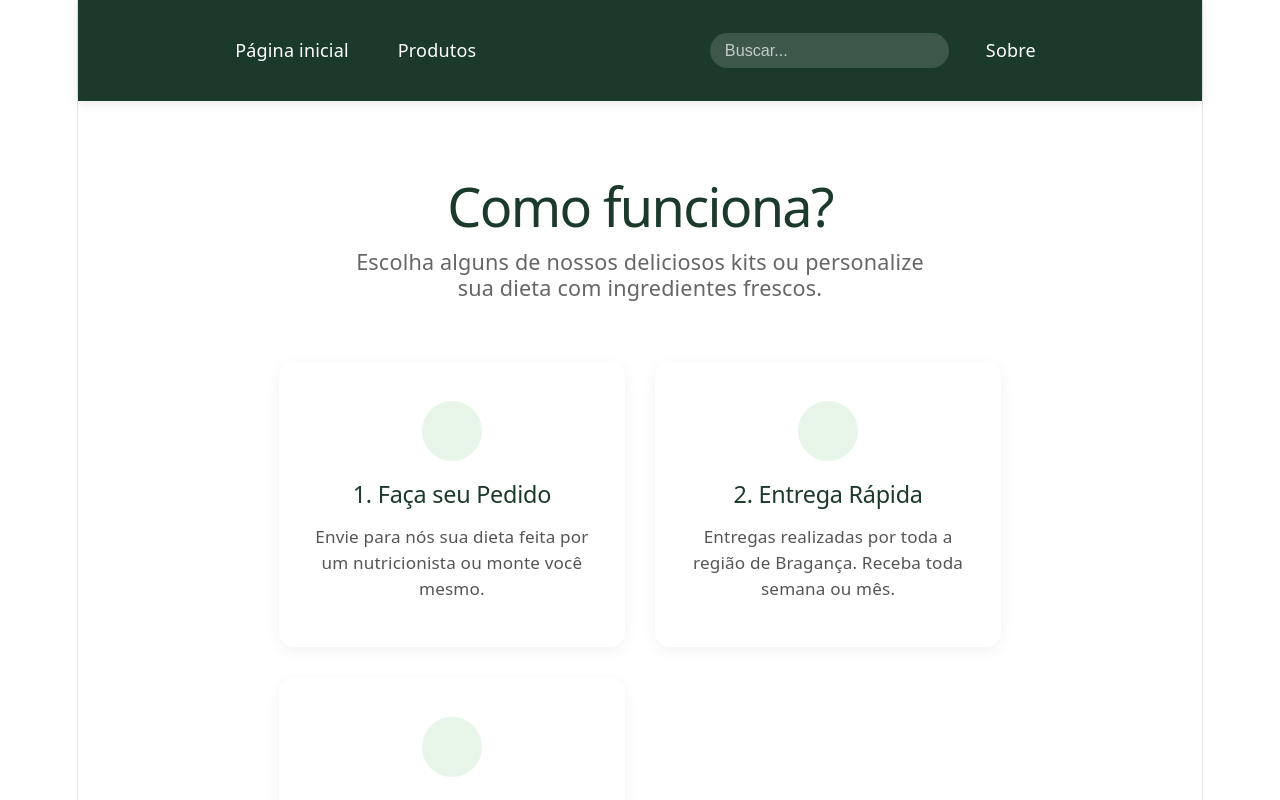
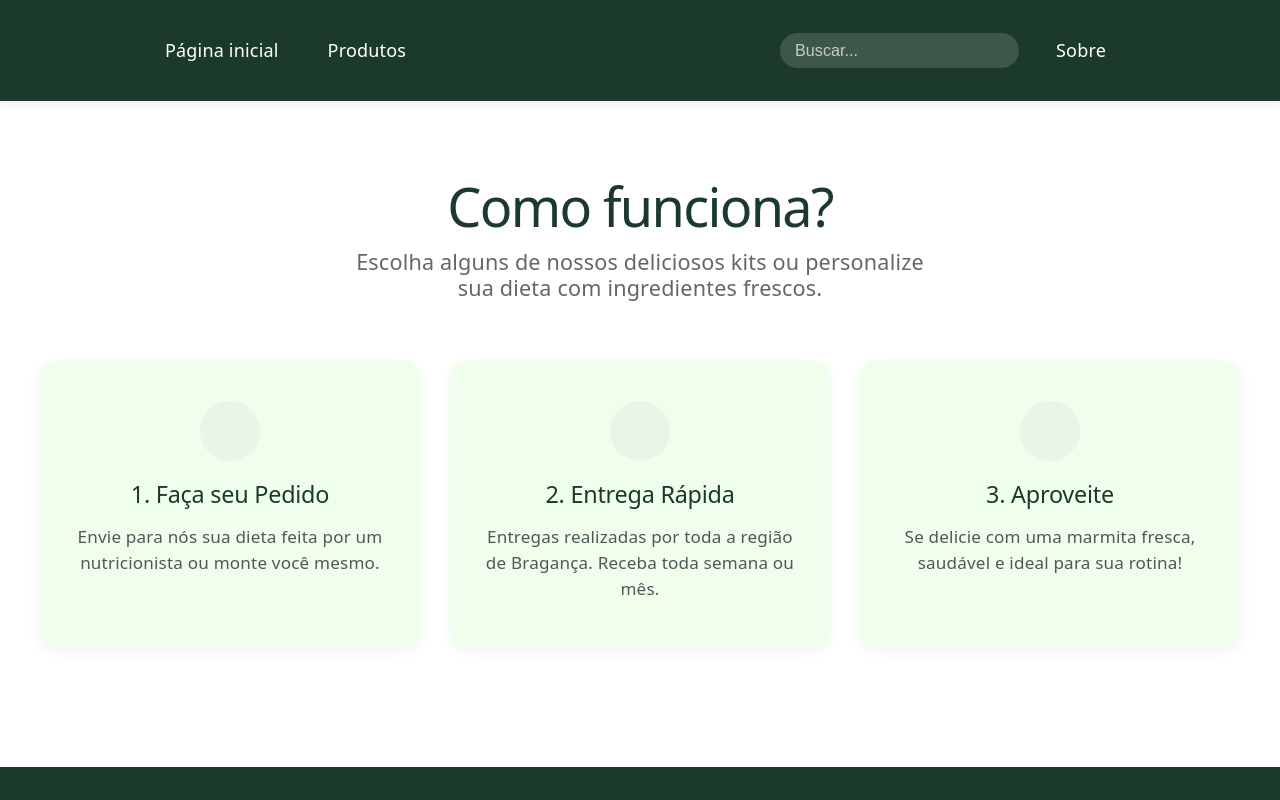
Before and after one commit to CarlosSantos-0/PapadaWal, a React (Vite) app: page / in a window 1280 px wide. Shown: the top 800 px of the page. Built offline with nearby package versions, Linux system fonts and the light colour scheme.

Commit message:
Add files via upload

```diff
--- a/index.html
+++ b/index.html
@@ -4,7 +4,7 @@
     <meta charset="UTF-8" />
     <link rel="icon" type="image/svg+xml" href="/favicon.svg" />
     <meta name="viewport" content="width=device-width, initial-scale=1.0" />
-    <title>papadawal</title>
+    <title>prj01</title>
   </head>
   <body>
     <div id="root"></div>
--- a/package.json
+++ b/package.json
@@ -1,5 +1,5 @@
 {
-  "name": "papadawal",
+  "name": "prj01",
   "private": true,
   "version": "0.0.0",
   "type": "module",
--- a/src/App.jsx
+++ b/src/App.jsx
@@ -1,4 +1,5 @@
 import './App.css'
+import Envio from './components/Envio/Envio'
 import Footer from './components/Footer/Footer'
 import Main from './components/Main/Main'
 import Toolbar from './components/Toolbar/Toolbar'
--- /dev/null
+++ b/src/components/Envio/Envio.jsx
@@ -0,0 +1,13 @@
+function Envio() {
+
+    return (
+        <>
+            <div>
+                <h2>Envio</h2>
+                <p></p>
+            </div>
+        </>
+    )
+}
+
+export default Envio;
--- a/src/components/Main/styles.module.css
+++ b/src/components/Main/styles.module.css
@@ -38,7 +38,7 @@
 }
 
 .stepCard {
-    background: var(--white);
+    background: #f0ffec;
     padding: 40px 30px;
     border-radius: 15px;
     box-shadow: var(--shadow);
--- a/src/index.css
+++ b/src/index.css
@@ -30,7 +30,7 @@
   }
 }
 
-@media (prefers-color-scheme: dark) {
+/*@media (prefers-color-scheme: dark) {
   :root {
     --text: #9ca3af;
     --text-h: #f3f4f6;
@@ -49,13 +49,14 @@
     filter: invert(1) brightness(2);
   }
 }
+  */
 
 body {
   margin: 0;
 }
 
 #root {
-  width: 1126px;
+  /* width: 1126px;
   max-width: 100%;
   margin: 0 auto;
   text-align: center;
@@ -64,6 +65,7 @@ body {
   display: flex;
   flex-direction: column;
   box-sizing: border-box;
+  */
 }
 
 h1,
```
Also changed, not shown: src/components/Envio/styles.module.css (added), 1 other file (tests, documents, lock files or other folders).
